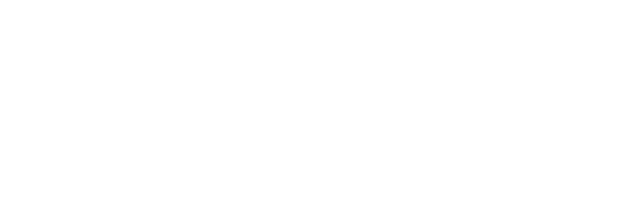
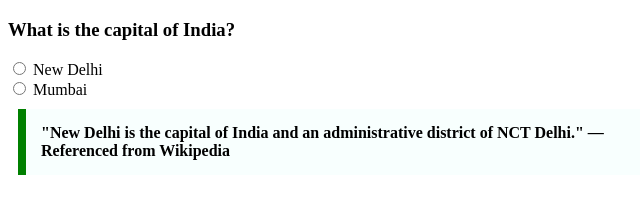
Before and after one commit to acciojob/trivia-prajjaval-1507, a website: page main.html in a window 1280 px wide. Shown: the whole page, without its empty margins (0-640 px from the left). Drawn offline with Linux system fonts and the light colour scheme.

Commit message:
created a submission

```diff
--- a/main.html
+++ b/main.html
@@ -1,16 +1,39 @@
 <!DOCTYPE html>
+<html lang="en">
+<head>
+    <meta charset="UTF-8">
+    <title>Trivia Question</title>
 
-<html>
+    <style>
+        blockquote {
+            max-width: 600px;
+            margin: 10px;
+            padding: 15px;
+            border-left: 8px solid green;
+            background-color: #f8fffe;
+            font-weight: bold;
+        }
+    </style>
 
-<head>
-	<link rel="stylesheet" href="styles.css">
 </head>
+<body>
 
-<body>
-	<!-- the entire body must be written by student -->
-    <script type="text/javascript" src="./script.js">
-</script>
+    <h3>What is the capital of India?</h3>
+
+    <label>
+        <input type="radio" name="capital" value="newdelhi">
+        New Delhi
+    </label><br>
+
+    <label>
+        <input type="radio" name="capital" value="mumbai">
+        Mumbai
+    </label>
+
+    <blockquote>
+        "New Delhi is the capital of India and an administrative district of NCT Delhi."
+        — Referenced from Wikipedia
+    </blockquote>
 
 </body>
-
 </html>
```
